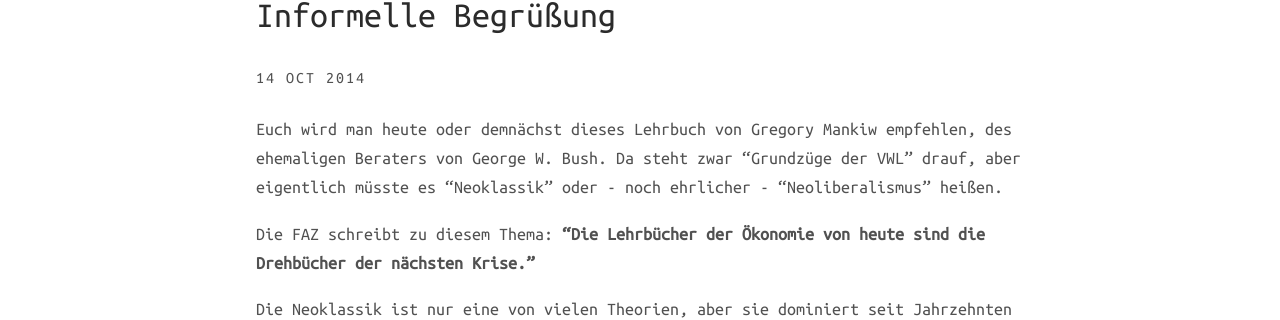
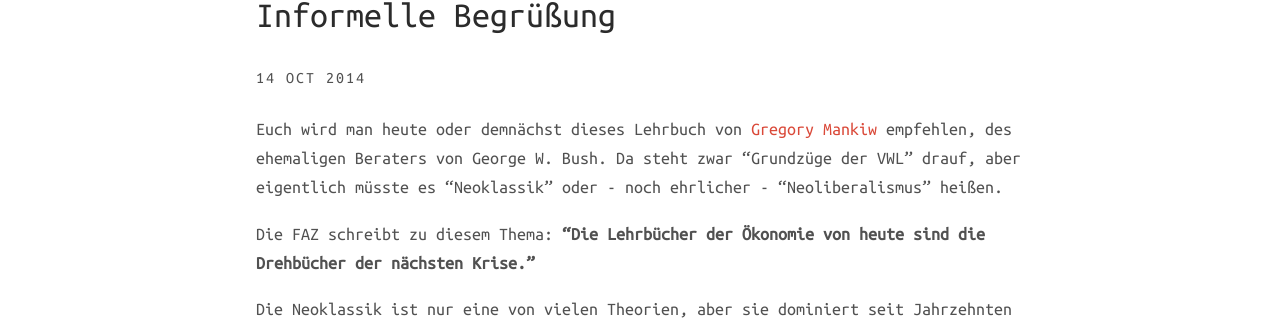
Before and after one commit to postwachstum/postwachstum.github.io, a Jekyll site: the page built from _posts/2014-10-14-postwachstum0.md, in a window 1280 px wide and 900 px high. Shown: the part 284-604 px from the top of the window. Built offline with Jekyll 4.4.1, drawn with Linux system fonts in a browser that asks for light colours; nearby versions of some CDN libraries; part of the change alters nothing that is shown.

Commit message:
verlinkung des Namen

```diff
--- a/_posts/2014-10-14-postwachstum0.md
+++ b/_posts/2014-10-14-postwachstum0.md
@@ -9,7 +9,7 @@ categories:
 permalink: begruessung
 ---
 
-Euch wird man heute oder demnächst dieses Lehrbuch von Gregory Mankiw empfehlen, des ehemaligen Beraters von George W. Bush. Da steht zwar "Grundzüge der VWL" drauf, aber eigentlich müsste es "Neoklassik" oder - noch ehrlicher  - "Neoliberalismus" heißen.
+Euch wird man heute oder demnächst dieses Lehrbuch von [Gregory Mankiw](http://harvardpolitics.com/harvard/an-open-letter-to-greg-mankiw/) empfehlen, des ehemaligen Beraters von George W. Bush. Da steht zwar "Grundzüge der VWL" drauf, aber eigentlich müsste es "Neoklassik" oder - noch ehrlicher  - "Neoliberalismus" heißen.
 
 Die FAZ schreibt zu diesem Thema:
 **"Die Lehrbücher der Ökonomie von heute sind die Drehbücher der nächsten Krise."**
```
